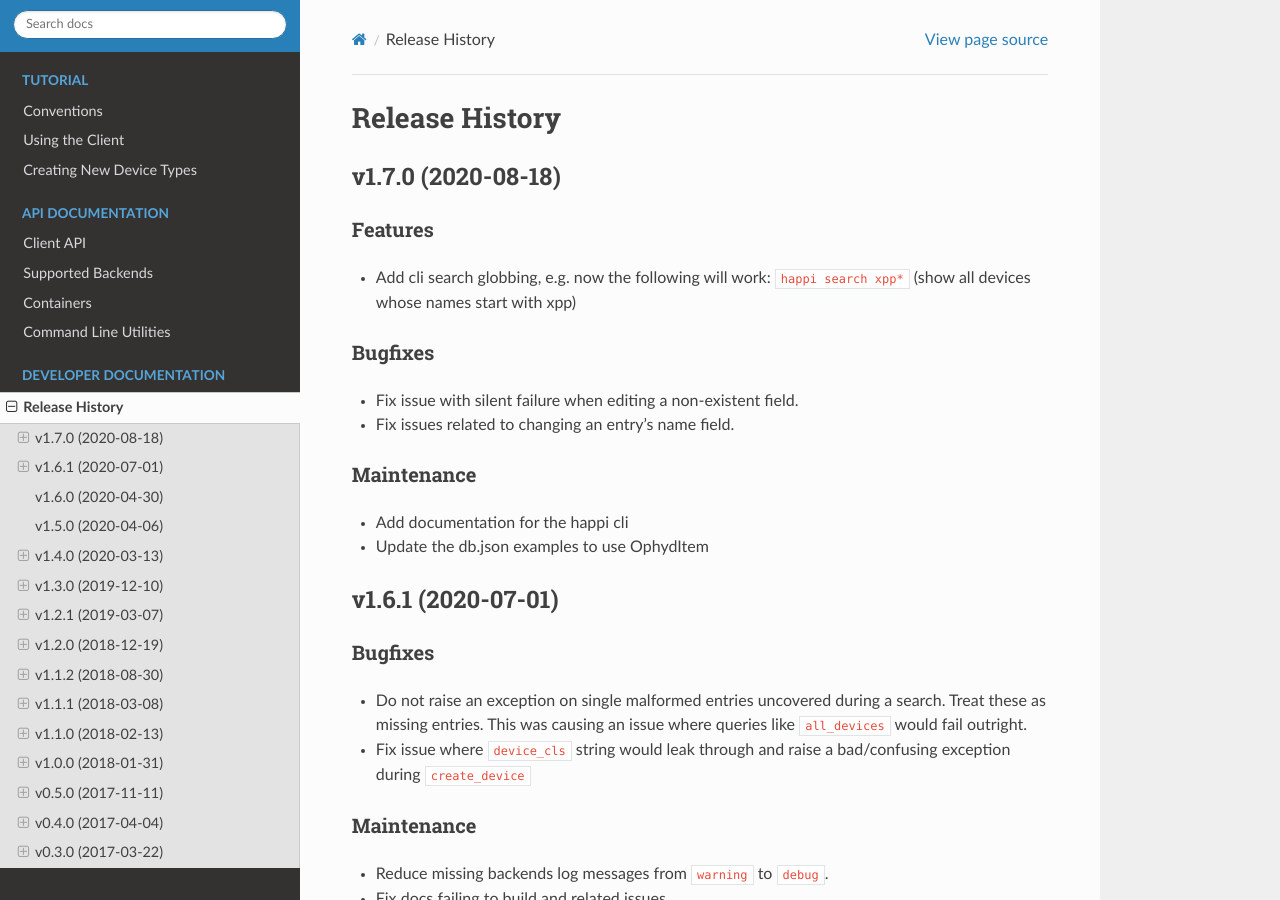
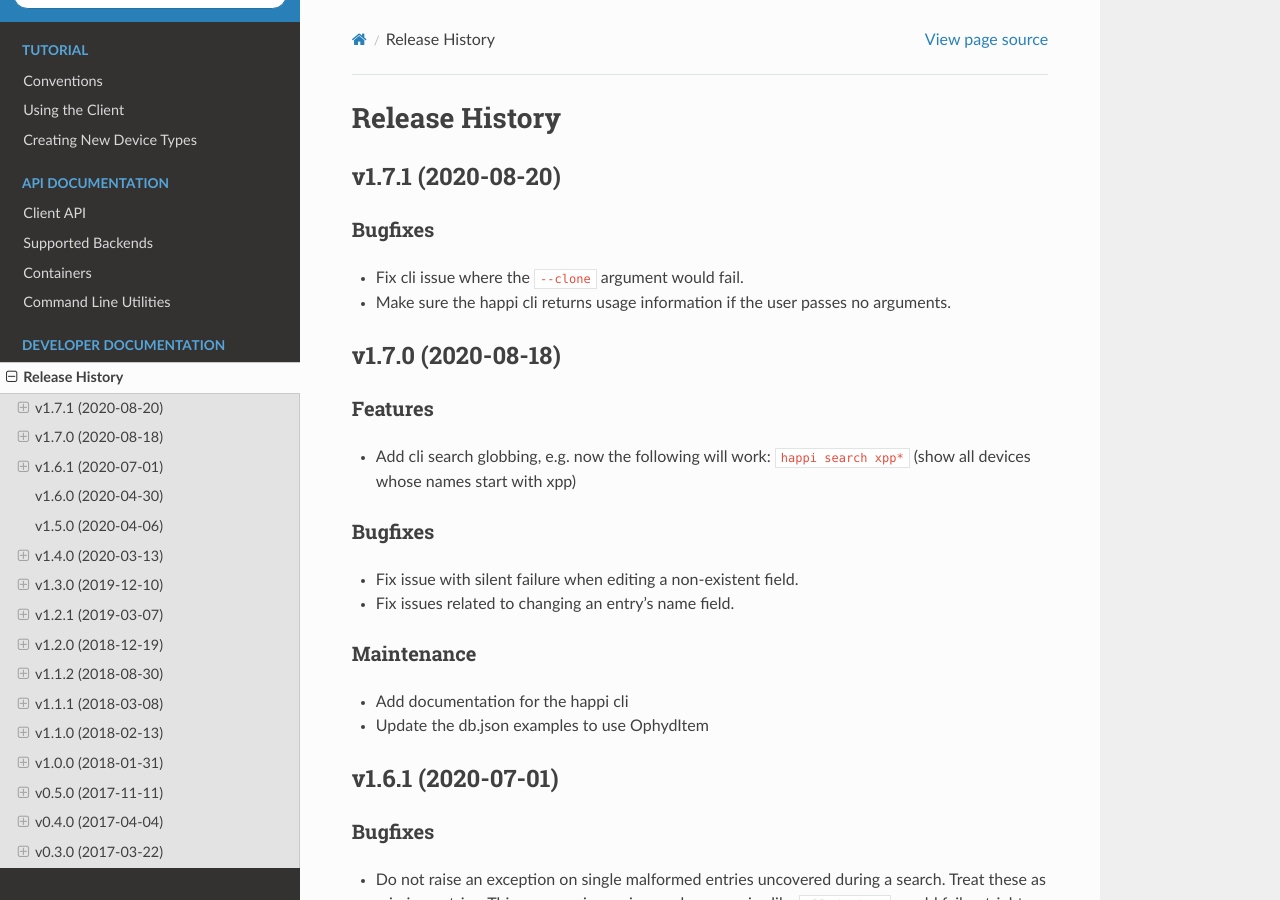
Before and after one commit to pcdshub/happi, a Sphinx documentation site: the page built from docs/source/releases.rst, in a window 1280 px wide and 900 px high. Built offline with Sphinx 7.4.7 and the Read the Docs theme 2.0.0, drawn with Linux system fonts in a browser that asks for light colours.

Commit message:
DOC: document recent bugfixes

```diff
--- a/docs/source/releases.rst
+++ b/docs/source/releases.rst
@@ -1,6 +1,16 @@
 =================
  Release History
 =================
+
+v1.7.1 (2020-08-20)
+===================
+
+Bugfixes
+--------
+- Fix cli issue where the ``--clone`` argument would fail.
+- Make sure the happi cli returns usage information
+  if the user passes no arguments.
+
 
 v1.7.0 (2020-08-18)
 ===================
```
